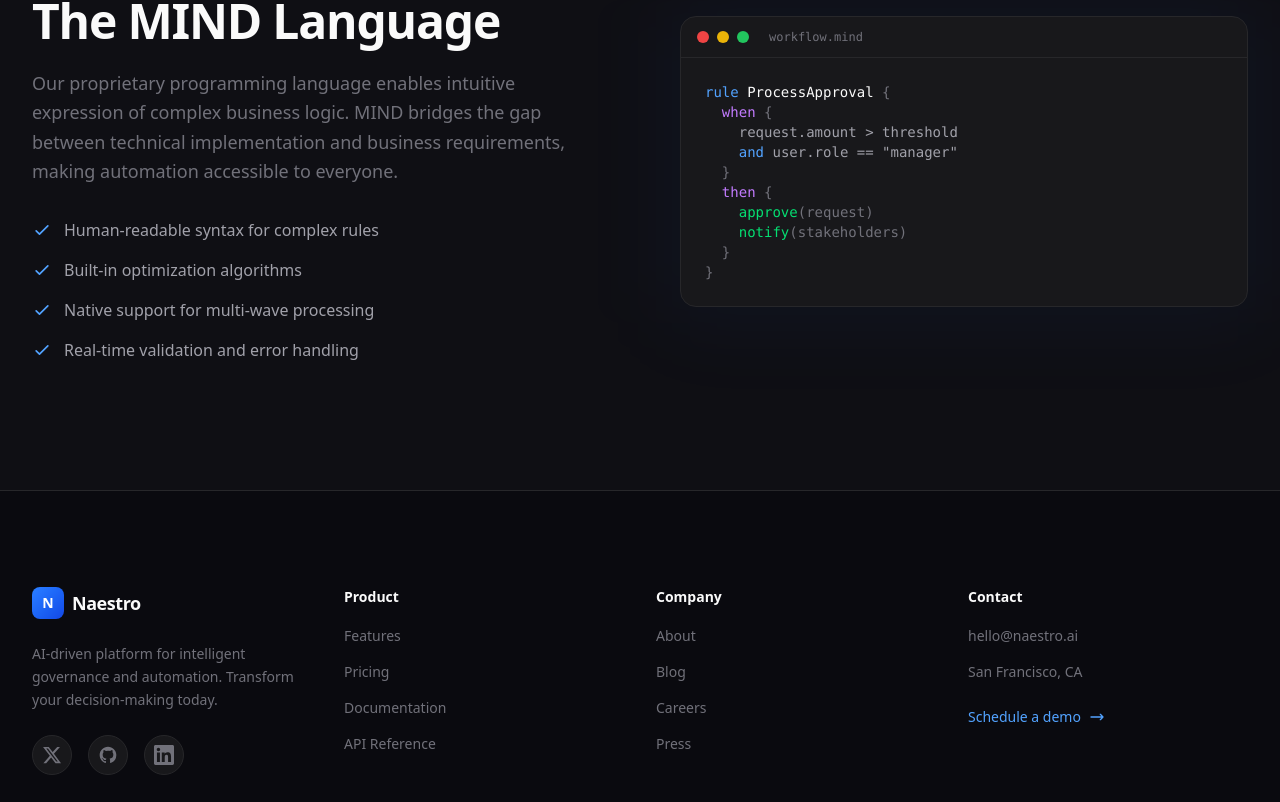
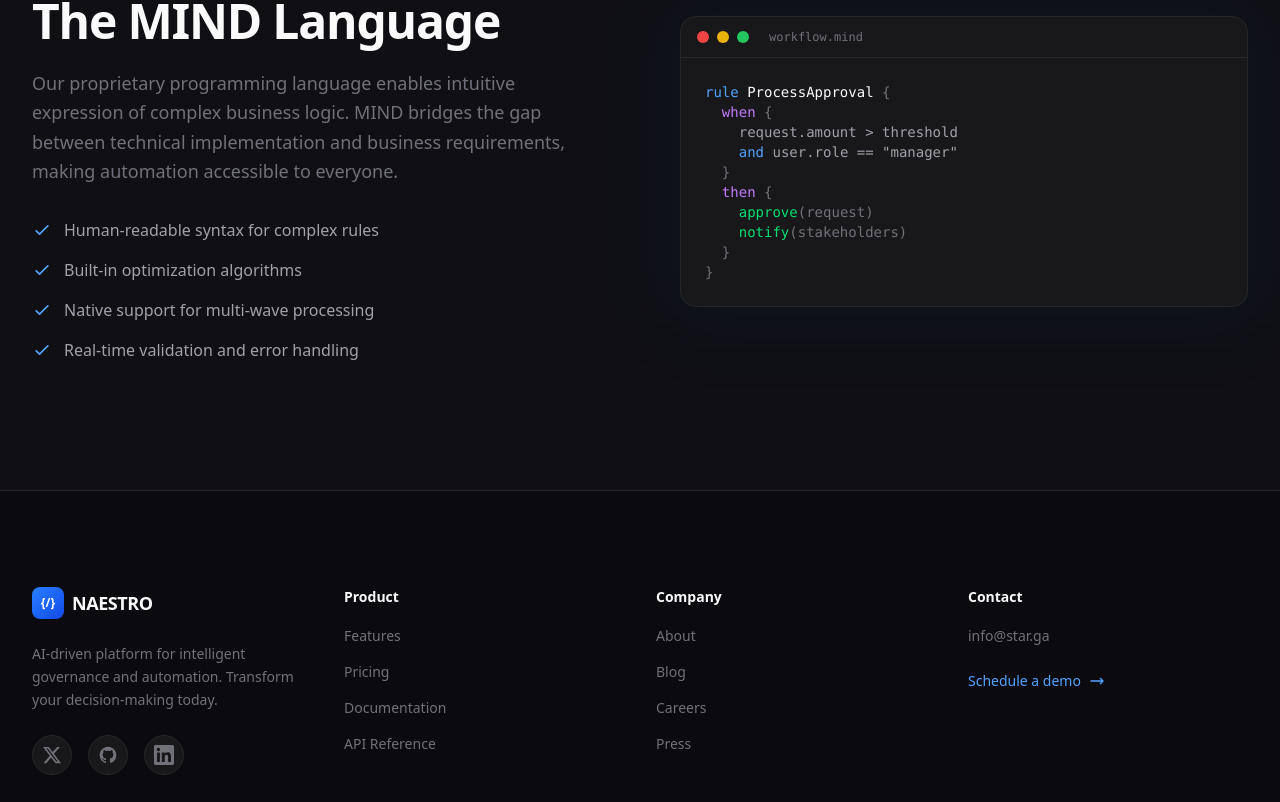
Before and after one commit to cputer/naestro.ai, a Next.js app: page / in a window 1280 px wide. Shown: the part 1995-2797 px from the top of the page. Built offline with nearby package versions, Linux system fonts and the light colour scheme.

Commit message:
Update branding: NAESTRO title, {/} logo, STARGA Inc. copyright, info@star.ga email

```diff
--- a/src/app/page.tsx
+++ b/src/app/page.tsx
@@ -10,10 +10,10 @@
       <nav className="max-w-7xl mx-auto px-6 lg:px-8 h-16 flex items-center justify-between">
         <Link href="/" className="flex items-center gap-2 group">
           <div className="w-8 h-8 rounded-lg bg-gradient-to-br from-blue-500 to-blue-700 flex items-center justify-center">
-            <span className="text-white font-bold text-sm">N</span>
+            <span className="text-white font-bold text-xs">{"{/}"}</span>
           </div>
           <span className="text-lg font-semibold tracking-tight group-hover:text-blue-400 transition-colors">
-            Naestro
+            NAESTRO
           </span>
         </Link>
         <div className="hidden md:flex items-center gap-8">
@@ -472,10 +472,10 @@
           <div className="lg:col-span-1">
             <Link href="/" className="flex items-center gap-2 mb-6">
               <div className="w-8 h-8 rounded-lg bg-gradient-to-br from-blue-500 to-blue-700 flex items-center justify-center">
-                <span className="text-white font-bold text-sm">N</span>
+                <span className="text-white font-bold text-xs">{"{/}"}</span>
               </div>
               <span className="text-lg font-semibold tracking-tight">
-                Naestro
+                NAESTRO
               </span>
             </Link>
             <p className="text-[#71717a] text-sm leading-relaxed mb-6">
@@ -555,16 +555,11 @@
             <ul className="space-y-3">
               <li>
                 <a
-                  href="mailto:hello@naestro.ai"
+                  href="mailto:info@star.ga"
                   className="text-sm text-[#71717a] hover:text-[#fafafa] transition-colors"
                 >
-                  hello@naestro.ai
+                  info@star.ga
                 </a>
-              </li>
-              <li>
-                <span className="text-sm text-[#71717a]">
-                  San Francisco, CA
-                </span>
               </li>
             </ul>
             <a
@@ -587,7 +582,7 @@
         {/* Bottom bar */}
         <div className="pt-8 border-t border-[#27272a] flex flex-col sm:flex-row justify-between items-center gap-4">
           <p className="text-sm text-[#71717a]">
-            &copy; {new Date().getFullYear()} Naestro. All rights reserved.
+            &copy; {new Date().getFullYear()} STARGA Inc. All rights reserved.
           </p>
           <div className="flex gap-6">
             <a
```
